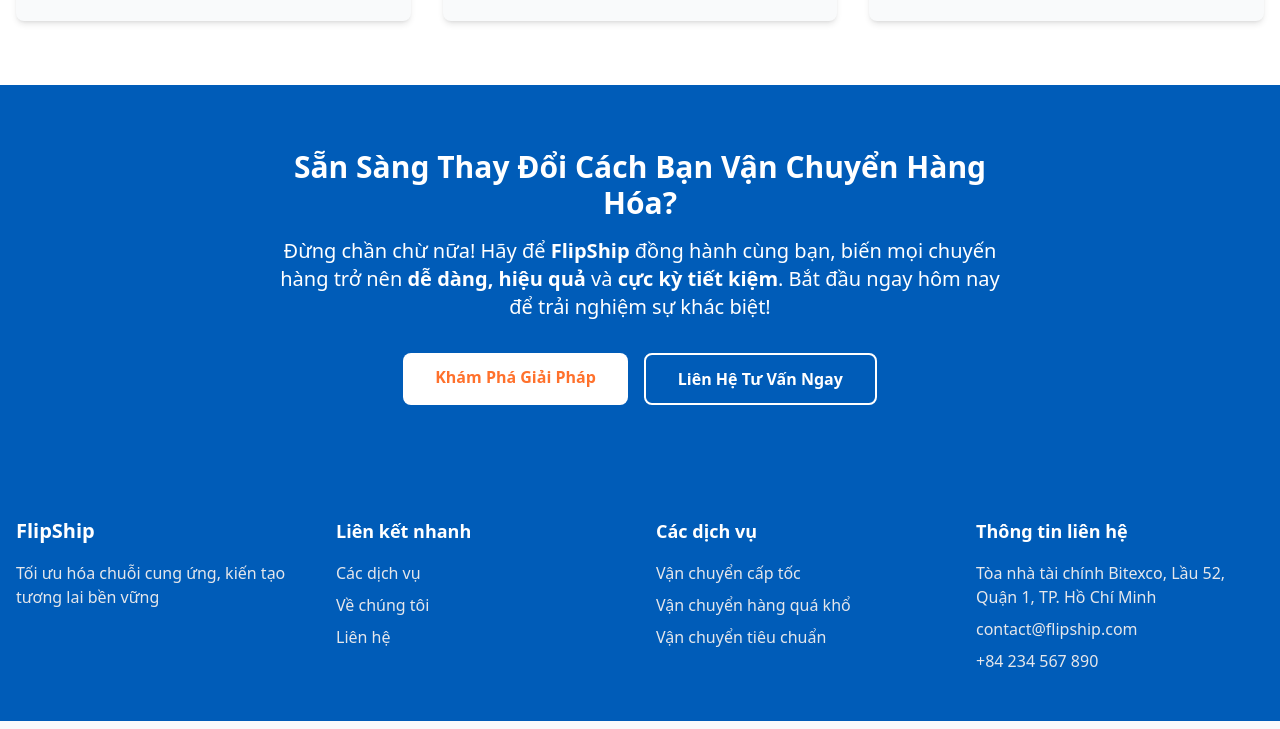
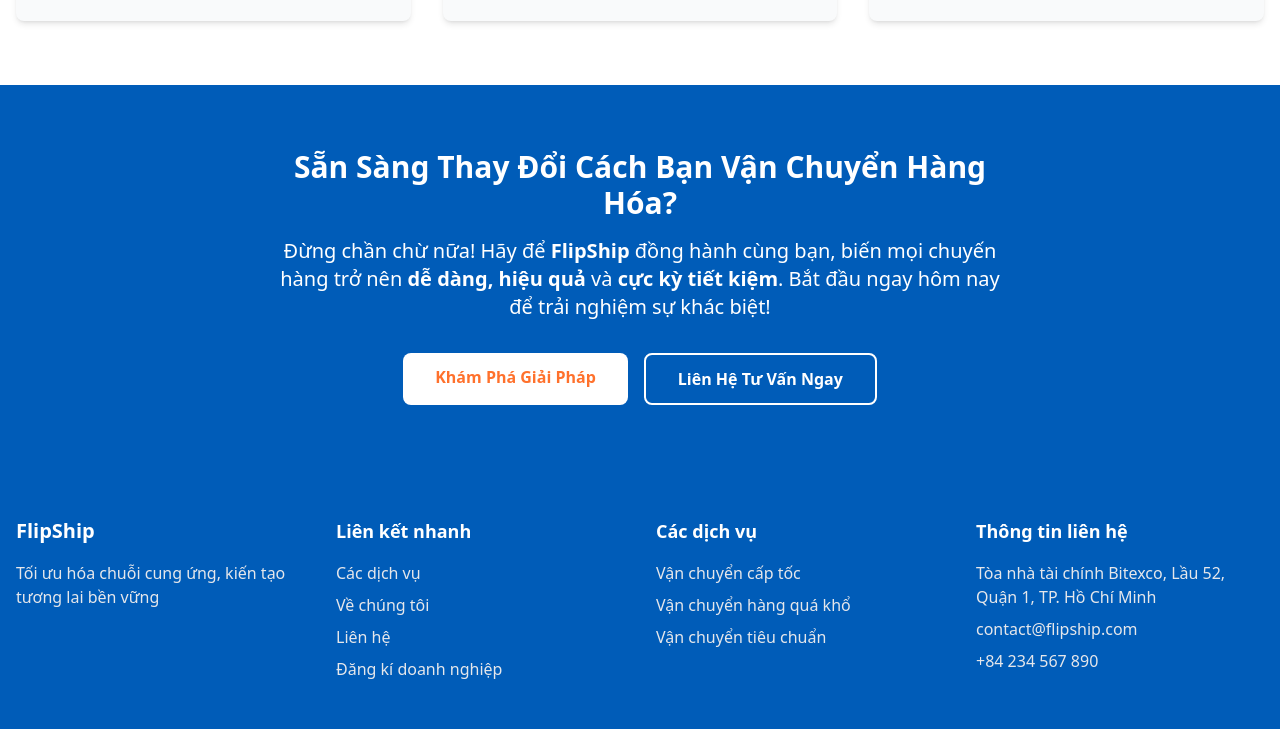
Before and after one commit to KrivonZa/Logistic-LandingPage, an Astro site: page / in a window 1280 px wide. Shown: the part 2543-3272 px from the top of the page. Built offline with nearby package versions, Linux system fonts and the light colour scheme; Astro itself is replaced by a stand-in of ours.

Commit message:
Update Footer.astro

```diff
--- a/src/components/Footer.astro
+++ b/src/components/Footer.astro
@@ -4,6 +4,7 @@
     { href: "/services", label: "Các dịch vụ" },
     { href: "/about", label: "Về chúng tôi" },
     { href: "/contact", label: "Liên hệ" },
+    { href: "https://flipship-management.vercel.app/register-business", label: "Đăng kí doanh nghiệp" },
   ],
   services: [
     { href: "/services", label: "Vận chuyển cấp tốc" },
```
